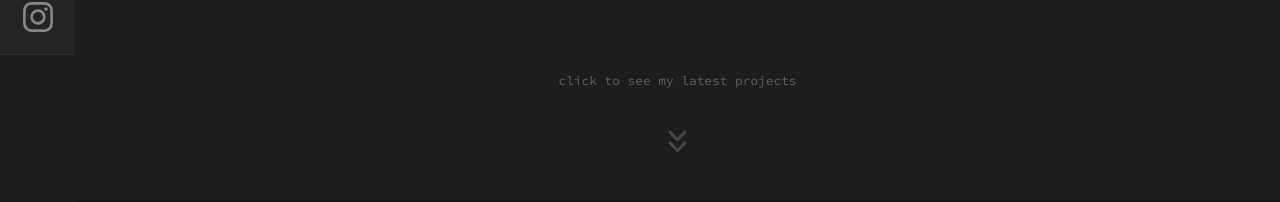
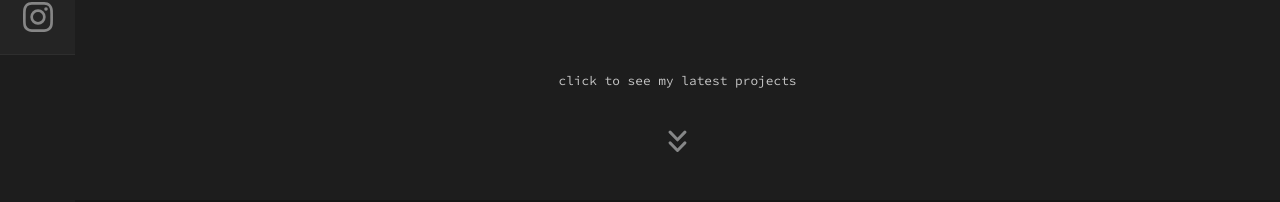
Before and after one commit to josephracca/josephracca.github.io, an Angular app: page / in a window 1280 px wide. Shown: the part 745-947 px from the top of the page. Built offline with nearby package versions, Linux system fonts and the light colour scheme.

Commit message:
opacity fix

```diff
--- a/src/app/components/hero/hero.component.sass
+++ b/src/app/components/hero/hero.component.sass
@@ -22,5 +22,4 @@ $breakpoint-tablet: 768px
 
 .pointer
   cursor: pointer
-  opacity: 40%
   font-size: .8rem
```
